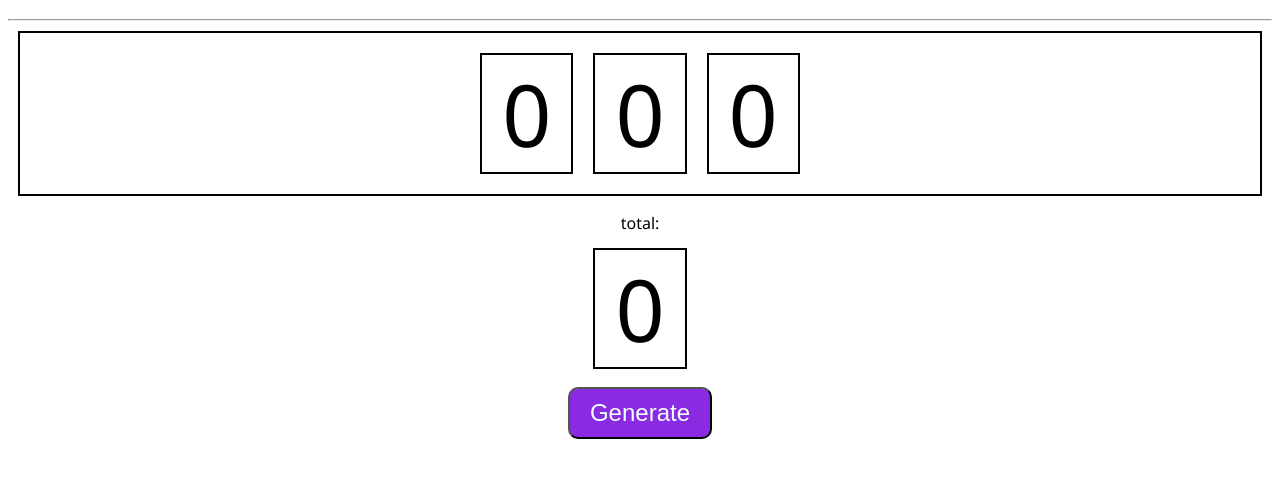
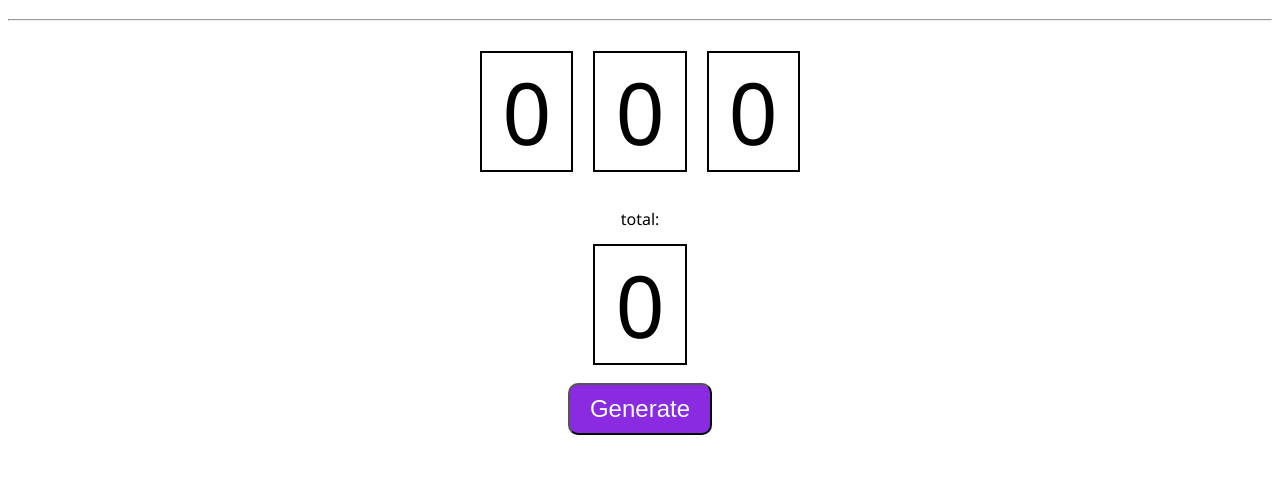
Before and after one commit to Psycopros/Javascript-Practice, a plain HTML site: page (9)_Javascript_RNG_program/index.html in a window 1280 px wide. Shown: the part 67-544 px from the top of the page. Drawn offline with Linux system fonts and the light colour scheme.

Commit message:
lesson 9

```diff
--- a/(9)_Javascript_RNG_program/style.css
+++ b/(9)_Javascript_RNG_program/style.css
@@ -7,7 +7,6 @@ body{
     display: flex;
     justify-content: center;
     padding: 20px;
-    border: 2px solid black;
     margin: 10px;
 }
 
```
